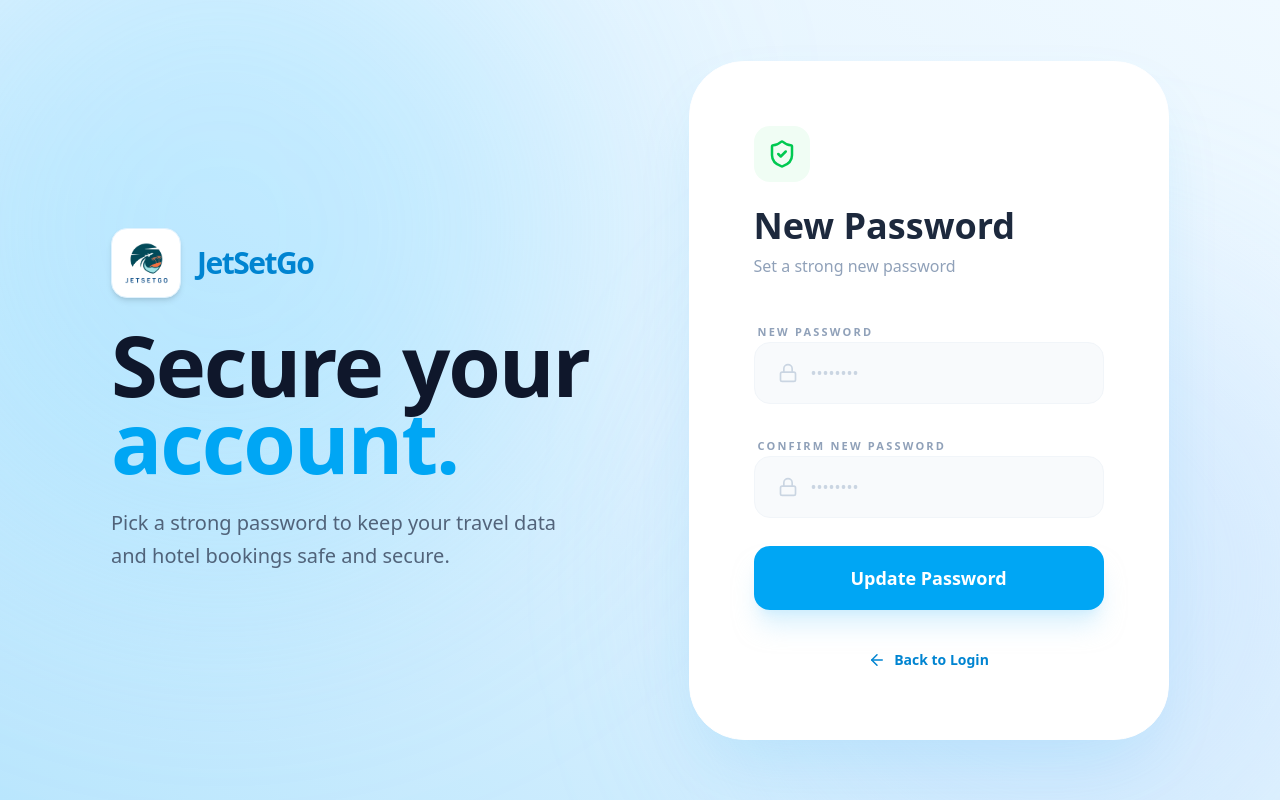
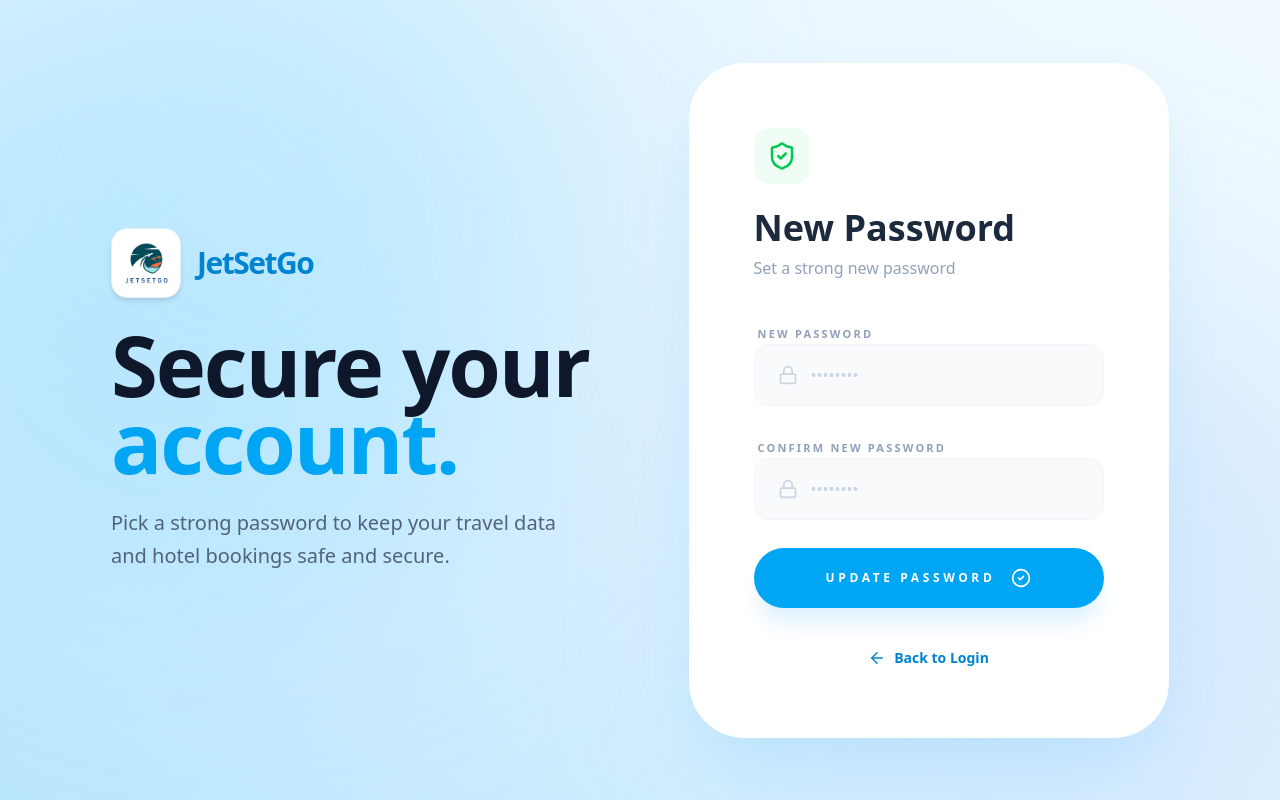
Before and after one commit to suyasha2/WebProject-JetSetGo-, a React app in the folder Frontend/: page /reset-password/1 in a window 1280 px wide. Built offline with nearby package versions, Linux system fonts and the light colour scheme; the HTML template or start-up script is replaced by a standard one.

Commit message:
Reset Password

```diff
--- a/Frontend/src/ResetPassword.jsx
+++ b/Frontend/src/ResetPassword.jsx
@@ -1,9 +1,7 @@
 import React, { useState } from 'react';
 import { useParams, useNavigate, Link } from 'react-router-dom';
 import axios from 'axios';
-import { Lock, Loader2, ArrowLeft, ShieldCheck } from "lucide-react";
-
-// ===== ASSET IMPORTS =====
+import { Lock, Loader2, ArrowLeft, ShieldCheck, CheckCircle2 } from "lucide-react";
 import logo from "./assets/logo.png";
 
 const ResetPassword = () => {
@@ -67,7 +65,7 @@ const ResetPassword = () => {
           </div>
         </div>
 
-        {/* RIGHT SIDE: FORM (Premium Card) */}
+        {/* RIGHT SIDE: FORM */}
         <div className="w-full lg:w-1/2 flex items-center justify-center mt-12 lg:mt-0">
           <div className="bg-white rounded-[55px] shadow-[0_30px_70px_-20px_rgba(14,165,233,0.15)] w-full max-w-[480px] p-10 md:p-16 border border-white">
 
@@ -79,7 +77,6 @@ const ResetPassword = () => {
               <p className="text-slate-400 font-medium">Set a strong new password</p>
             </div>
 
-            {/* Error Message */}
             {message.text && (
               <div className="mb-6 p-4 rounded-2xl text-sm font-bold bg-red-50 text-red-600 border border-red-100 flex items-center gap-2">
                 <div className="w-2 h-2 bg-red-500 rounded-full"></div>
@@ -88,7 +85,6 @@ const ResetPassword = () => {
             )}
 
             <form onSubmit={handleSubmit} className="space-y-7">
-              {/* New Password */}
               <div className="space-y-2.5">
                 <label className="text-[11px] font-black text-slate-400 uppercase tracking-[0.2em] ml-1">New Password</label>
                 <div className="relative group">
@@ -104,7 +100,6 @@ const ResetPassword = () => {
                 </div>
               </div>
 
-              {/* Confirm Password */}
               <div className="space-y-2.5">
                 <label className="text-[11px] font-black text-slate-400 uppercase tracking-[0.2em] ml-1">Confirm New Password</label>
                 <div className="relative group">
@@ -120,18 +115,25 @@ const ResetPassword = () => {
                 </div>
               </div>
 
-              {/* Submit Button */}
+
               <button
                 type="submit"
                 disabled={loading}
-                className="w-full bg-sky-500 text-white py-4.5 rounded-2xl font-black text-lg shadow-xl shadow-sky-200/50 hover:bg-slate-900 active:scale-[0.98] transition-all flex items-center justify-center gap-2 disabled:bg-slate-200 mt-2"
+                className="w-full bg-sky-500 text-white px-14 py-5 rounded-full font-black uppercase text-xs tracking-[0.3em] hover:bg-sky-600 transition-all shadow-xl shadow-sky-100 active:scale-95 flex items-center justify-center gap-4 group disabled:bg-slate-200 mt-2"
               >
-                {loading ? <Loader2 className="animate-spin" size={22} /> : "Update Password"}
+                {loading ? (
+                  <Loader2 className="animate-spin" size={20} />
+                ) : (
+                  <>
+                    Update Password
+                    <CheckCircle2 size={20} className="group-hover:scale-110 transition-transform" />
+                  </>
+                )}
               </button>
             </form>
 
             <div className="mt-10 text-center">
-              <Link to="/login" className="inline-flex items-center gap-2 text-sky-600 font-black hover:text-slate-900 transition group underline-offset-8 hover:underline text-sm">
+              <Link to="/login" className="inline-flex items-center gap-2 text-sky-600 font-black hover:text-sky-400 transition group underline-offset-8 hover:underline text-sm">
                 <ArrowLeft size={18} className="group-hover:-translate-x-1 transition-transform" />
                 Back to Login
               </Link>
```
